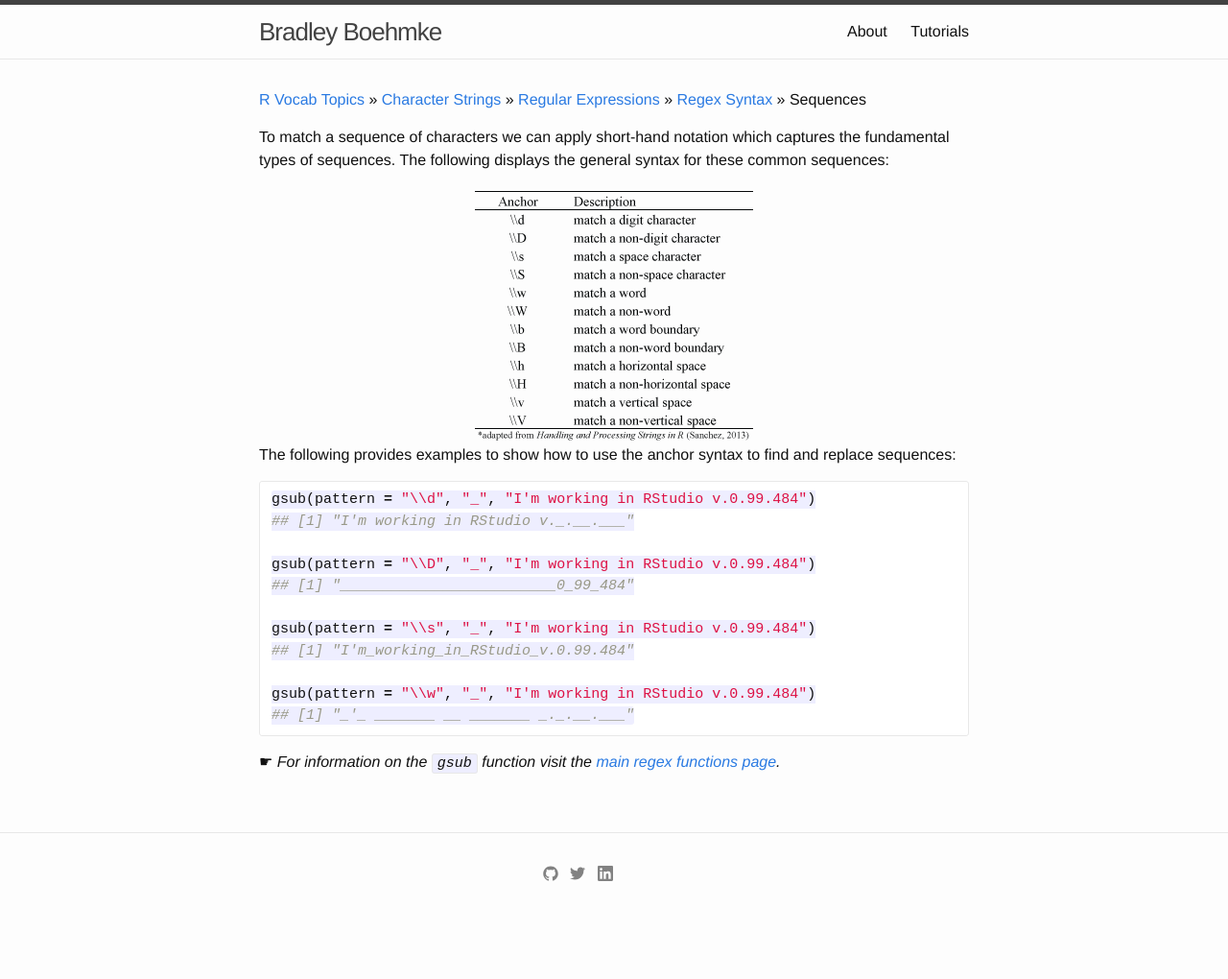
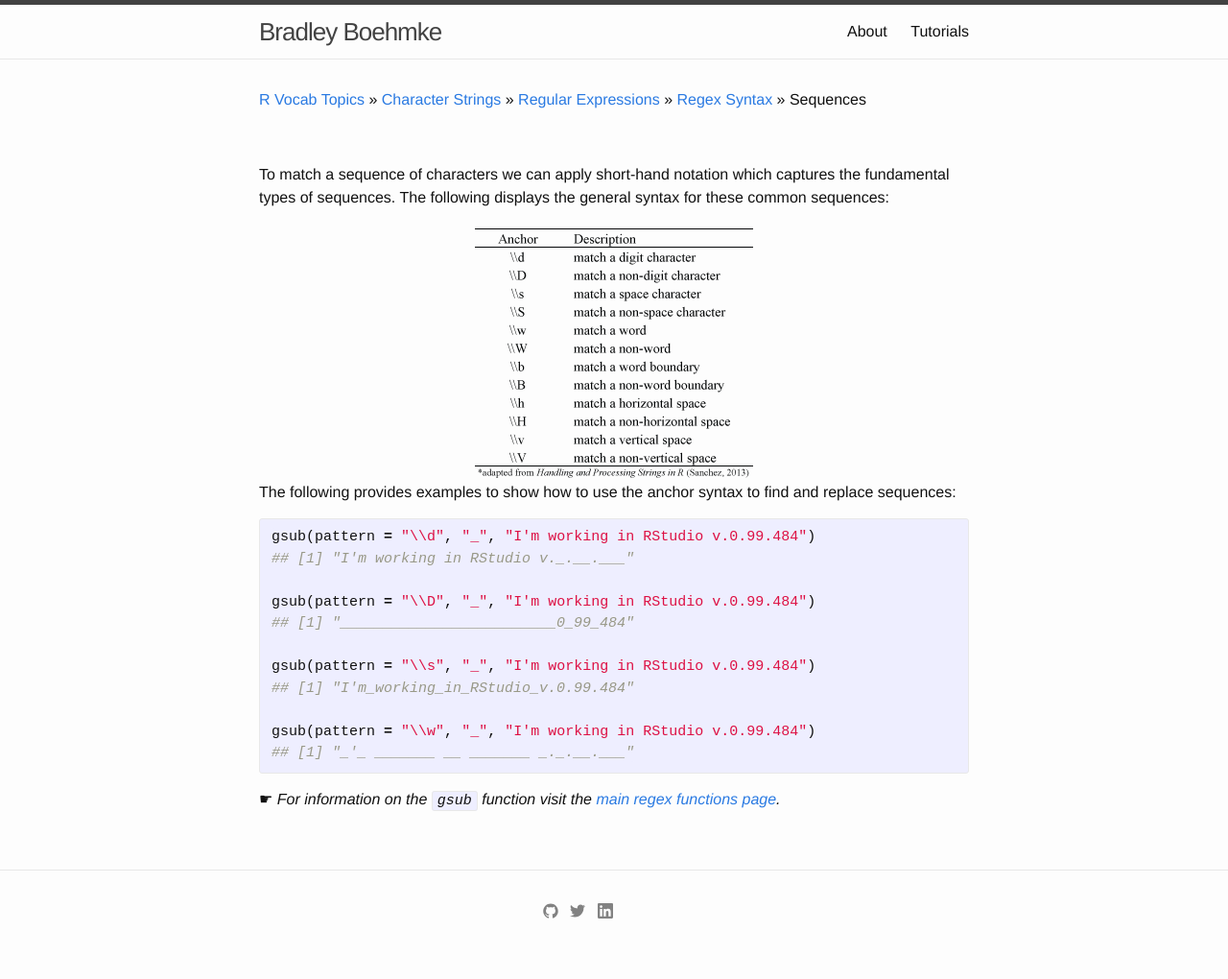
Before and after one commit to bradleyboehmke/bradleyboehmke, a Jekyll site: the page built from tutorials/anchor_sequences.md, in a window 1280 px wide. Shown: the whole page at 96% size. Built offline with Jekyll 4.4.1, drawn with Linux system fonts in a browser that asks for light colours; before the commit the page ends 981 px from its top, so only the background shows below that.

Commit message:
Update anchor_sequences.md

````diff
--- a/tutorials/anchor_sequences.md
+++ b/tutorials/anchor_sequences.md
@@ -4,6 +4,8 @@
 ---
 
 [R Vocab Topics](index) &#187; [Character Strings](characters) &#187; [Regular Expressions](regex) &#187; [Regex Syntax](regex_syntax) &#187; Sequences
+
+<br>
 
 To match a sequence of characters we can apply short-hand notation which captures the fundamental types of sequences.  The following displays the general syntax for these common sequences:
 
@@ -14,7 +16,7 @@
 The following provides examples to show how to use the anchor syntax to find and replace sequences:
 
 
-```r
+{% highlight r %}
 gsub(pattern = "\\d", "_", "I'm working in RStudio v.0.99.484")
 ## [1] "I'm working in RStudio v._.__.___"
 
@@ -26,5 +28,5 @@
 
 gsub(pattern = "\\w", "_", "I'm working in RStudio v.0.99.484")
 ## [1] "_'_ _______ __ _______ _._.__.___"
-```
-&#9755; *For information on the `gsub` function visit the [main regex functions page](main_regex_functions).*
+{% endhighlight %}
+&#9755; *For information on the `gsub` function visit the [main regex functions page](http://bradleyboehmke.github.io/tutorials/main_regex_functions).*
````
